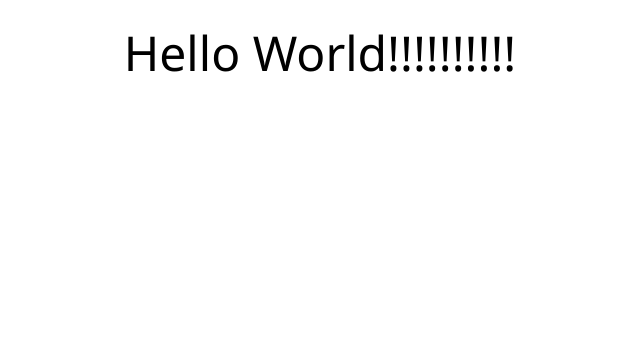
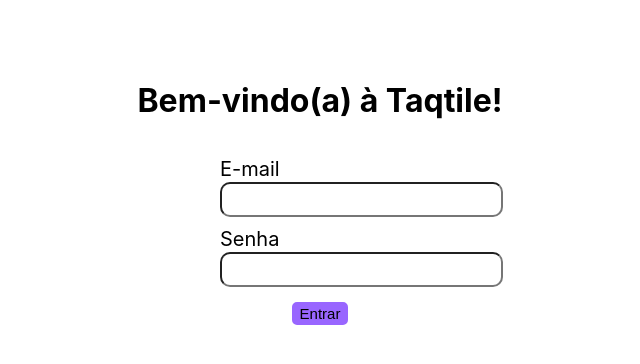
Before and after one commit to andrelfnavarro/onboardTaq, a React (Create React App) app: page / in a window 1280 px wide. Shown: the top 364 px of the page, without its empty margins (320-960 px from the left). Built offline with nearby package versions, Linux system fonts and the light colour scheme.

Commit message:
feature/login Login screen (could style it more)

```diff
--- /dev/null
+++ b/src/components/Login.css
@@ -0,0 +1,42 @@
+@media all and (min-width: 480px) {
+    .Login {
+        text-align: center;
+        padding: 60px 0;
+    }
+
+    .Login form {
+        margin: 0 auto;
+        max-width: 320px;
+        padding: 5px;
+        width: 200px;
+        height: 20px;
+        border: 2px ;
+        border-radius: 5px;
+        display: block;
+        text-align: justify
+    }
+
+    .Login label{
+        margin-top: 10px;
+        display: block;
+        text-align: left;
+        font-size: 20px;
+    }
+
+    .Login input{
+        padding-right: 100px;
+        padding-bottom: 15px;
+        border-radius: 10px;
+    }
+
+    .Login button {
+        margin-top: 130px;
+        background-color: #9966ff;
+        margin-left: 25px;
+        margin-right: 25px;
+        font-size: 15px;
+        min-width: 10px;
+        border: 2px solid #9966ff;
+        border-radius: 5px;
+      }
+  }
--- /dev/null
+++ b/src/components/Login.tsx
@@ -0,0 +1,37 @@
+import * as React from 'react';
+import "./Login.css";
+
+
+export interface Props {
+    email?: string;
+    password?: number;
+  }
+
+function Login({email = "andre.navarro@taqtile.com", password = 1234567890}:Props){
+    return(
+        <div className="Login">
+        <h1>
+            Bem-vindo(a) à Taqtile!
+        </h1>
+        <form>
+            <label>
+                E-mail
+            </label>
+            <input type="text" name="email" />
+
+            <label>
+                Senha
+            </label>
+            <input type="password" name="password" />
+        </form>
+
+        <button>
+            Entrar
+        </button>
+        </div>
+
+
+    );
+}
+
+export default Login;
--- a/src/index.tsx
+++ b/src/index.tsx
@@ -4,9 +4,10 @@
 import App from './App';
 import * as serviceWorker from './serviceWorker';
 import Hello from './components/Hello';
+import Login from './components/Login';
 
 ReactDOM.render(
-    <Hello name="World" enthusiasmLevel={10} />,
+    <Login />,
     document.getElementById('root') as HTMLElement
   );
 
```
Also changed, not shown: 1 other file (tests, documents, lock files or other folders).
